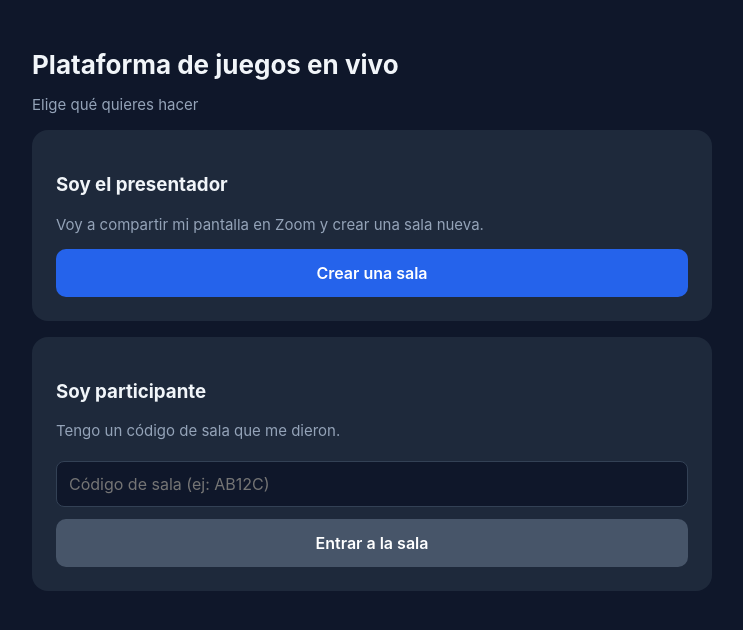
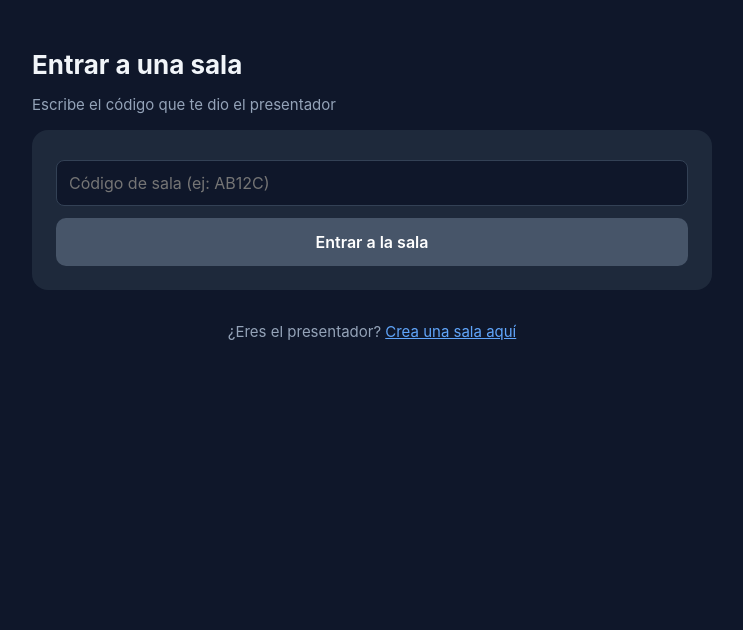
Before and after one commit to CuentaAdmin/DO-PLATAFORMA-GAM, a Next.js app in the folder web/: page / in a window 1280 px wide. Shown: the top 630 px of the page, without its empty margins (268-1011 px from the left). Built offline with nearby package versions, Linux system fonts and the light colour scheme.

Commit message:
Add files via upload

```diff
--- a/web/pages/host/index.js
+++ b/web/pages/host/index.js
@@ -34,6 +34,11 @@ export default function HostCreate() {
 
   return (
     <div className="container">
+      <div style={{ textAlign: 'right' }}>
+        <button className="btn btn-secondary" style={{ width: 'auto', padding: '8px 14px' }} onClick={() => router.push('/')}>
+          ✕ Salir
+        </button>
+      </div>
       <h1 className="title">Crear una sala</h1>
       <p className="subtitle">Elige el juego y la modalidad</p>
 
--- a/web/pages/index.js
+++ b/web/pages/index.js
@@ -1,30 +1,24 @@
-import Link from 'next/link';
 import { useState } from 'react';
 import { useRouter } from 'next/router';
 
+// Página principal — SOLO para participantes. Es segura para compartir:
+// no muestra ninguna opción de crear salas.
 export default function Home() {
   const router = useRouter();
   const [roomCode, setRoomCode] = useState('');
 
   return (
     <div className="container">
-      <h1 className="title">Plataforma de juegos en vivo</h1>
-      <p className="subtitle">Elige qué quieres hacer</p>
+      <h1 className="title">Entrar a una sala</h1>
+      <p className="subtitle">Escribe el código que te dio el presentador</p>
 
       <div className="card">
-        <h3>Soy el presentador</h3>
-        <p className="subtitle">Voy a compartir mi pantalla en Zoom y crear una sala nueva.</p>
-        <Link href="/host"><button className="btn">Crear una sala</button></Link>
-      </div>
-
-      <div className="card">
-        <h3>Soy participante</h3>
-        <p className="subtitle">Tengo un código de sala que me dieron.</p>
         <input
           className="input"
           placeholder="Código de sala (ej: AB12C)"
           value={roomCode}
           onChange={(e) => setRoomCode(e.target.value.toUpperCase())}
+          onKeyDown={(e) => e.key === 'Enter' && roomCode.trim() && router.push(`/play/${roomCode.trim()}`)}
         />
         <button
           className="btn"
@@ -35,6 +29,11 @@ export default function Home() {
           Entrar a la sala
         </button>
       </div>
+
+      <p className="subtitle" style={{ marginTop: 32, textAlign: 'center' }}>
+        ¿Eres el presentador?{' '}
+        <a href="/host" style={{ color: '#60a5fa' }}>Crea una sala aquí</a>
+      </p>
     </div>
   );
 }
```
Also changed, not shown: web/pages/play/[roomCode].js (+19 -0 lines), web/pages/present/[roomCode].js (+27 -1 lines).
